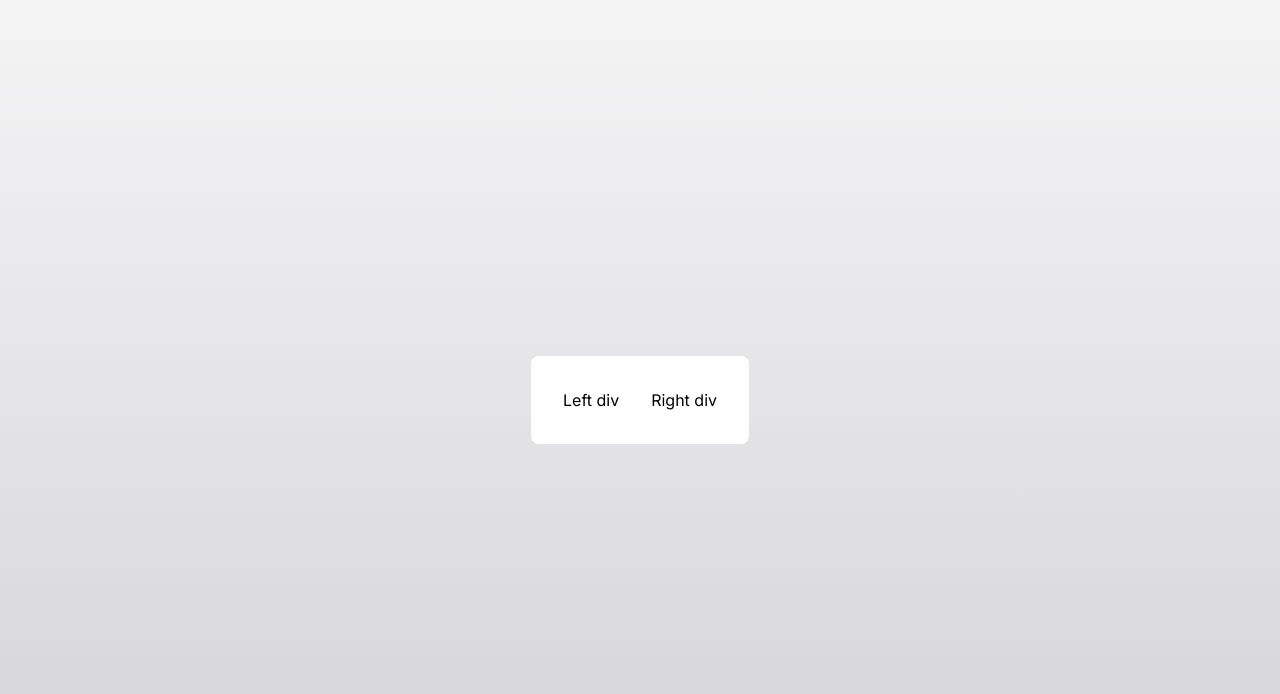
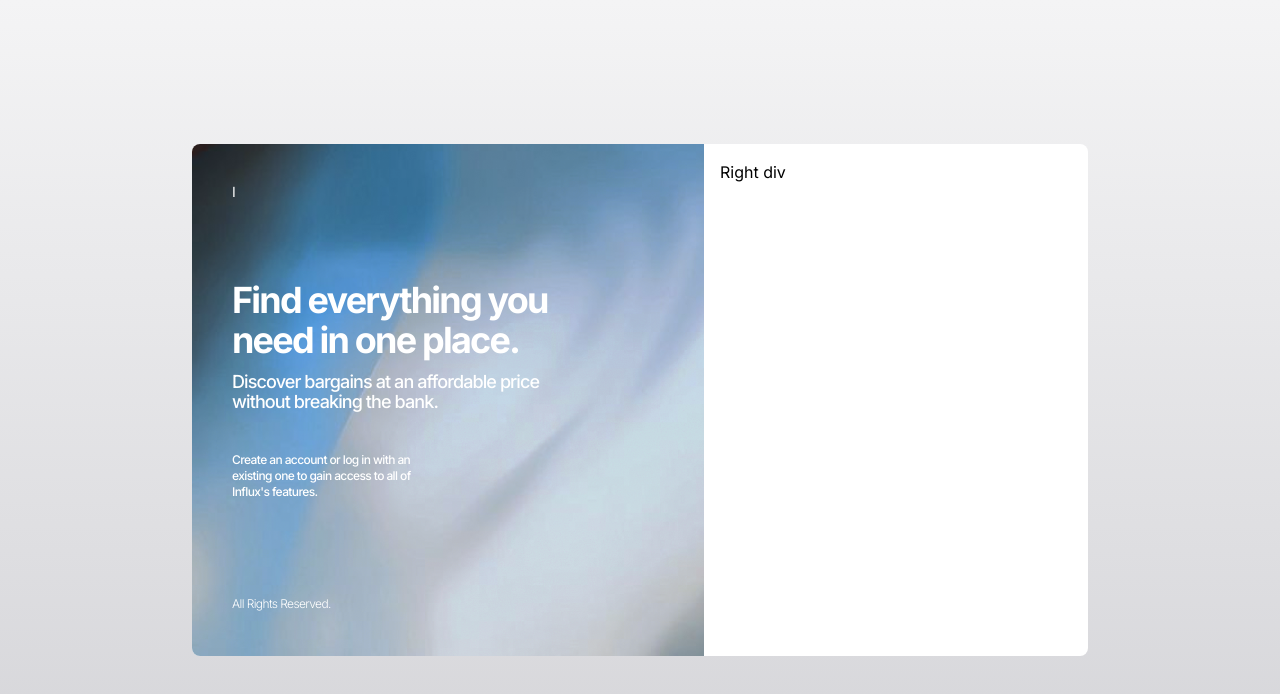
Before and after one commit to nzwh/Influx, a Next.js app: page /login in a window 1280 px wide. Shown: the top 694 px of the page. Built offline with nearby package versions, Linux system fonts and the light colour scheme.

Commit message:
Login: Add details to left div

```diff
--- a/src/app/login/page.tsx
+++ b/src/app/login/page.tsx
@@ -10,10 +10,14 @@ export default function Home() {
       <div className="fixed top-0 left-0 z-[-1] w-screen h-screen bg-gradient-to-b from-zinc-100 to-zinc-300"></div>
 
       <div className="flex justify-center items-center w-screen h-screen">
-        <div className="bg-white rounded-lg p-4 flex">
-          <section id="left" className="p-4">
-            <p>Left div</p>
-          </section>
+        <div className="bg-white rounded-lg p-0 flex flex-row h-[32rem] w-[56rem]">
+          <div className="flex flex-col bg-[url('/backgrounds/login.png')] rounded-l-lg h-full aspect-square p-10">
+            <h6 className="text-white font-italic text-sm tracking-tighter leading-4">I</h6>
+            <h6 className="text-white font-bold text-4xl tracking-tighter pt-20 pr-20">Find everything you need in one place.</h6>
+            <h6 className="text-white font-medium text-lg tracking-tighter leading-5 pt-3 pr-20">Discover bargains at an affordable price without breaking the bank.</h6>
+            <h6 className="text-white font-medium text-xs tracking-tighter leading-4 pt-10 pr-60">Create an account or log in with an existing one to gain access to all of Influx's features.</h6>
+            <h6 className="text-white font-light text-xs tracking-tighter leading-4 pt-24 pr-60">All Rights Reserved.</h6>
+          </div>
           <section id="right" className="p-4">
             <p>Right div</p>
           </section>
```
